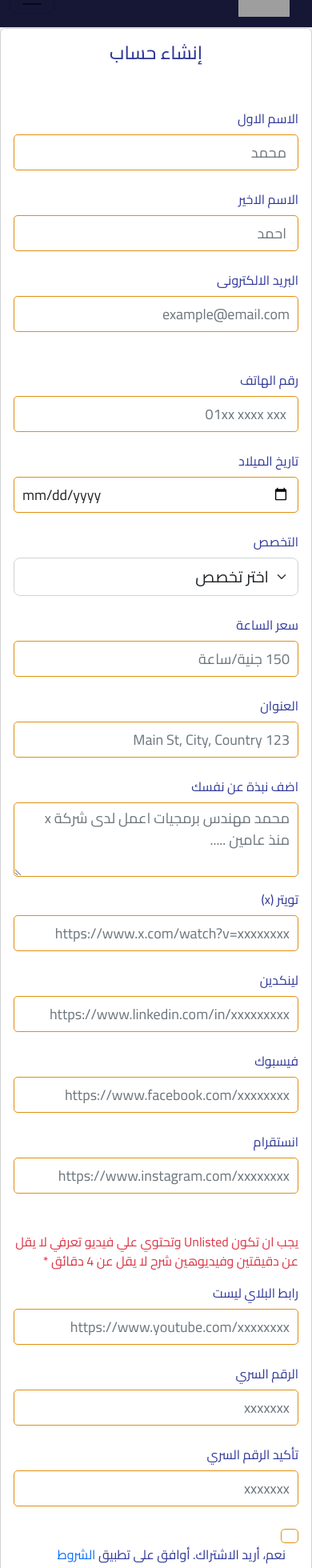
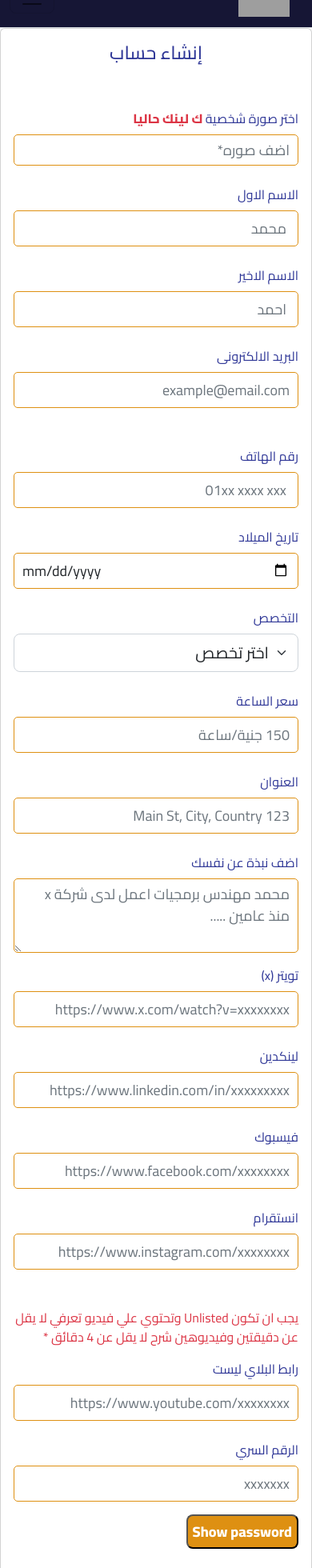
Before and after one commit to m21102001/booking-frontend, a React (Vite) app: page /auth/sign-up/instractor in a window 390 px wide. Shown: the part 40-2000 px from the top of the page at 80% size. Built offline with nearby package versions, Linux system fonts and the light colour scheme; no server answers; grey boxes are pictures that could not be loaded.

Commit message:
make a validation authorization

```diff
--- a/src/pages/SignUp/index.jsx
+++ b/src/pages/SignUp/index.jsx
@@ -7,10 +7,7 @@ import { Navbar } from '@/layout';
 const SignUp = () => {
   const navigate = useNavigate();
   const [isPending, setIsPending] = useState(false);
-  const [student, setStudent] = useState(true);
   const [check, setCheack] = useState(false);
-  const [terms, setTerms] = useState(false);
-
   const [fname, setFname] = useState('');
   const [lname, setLname] = useState('');
   const [email, setEmail] = useState('');
@@ -18,7 +15,6 @@ const SignUp = () => {
   const [birthdate, setBirthdate] = useState('');
   const [hourPrice, setHourPrice] = useState('');
   const [password, setPassword] = useState('');
-  const [role, setRole] = useState('');
   const [address, setAddress] = useState('');
   const [facebook, setFacebook] = useState('');
   const [twitter, setTwitter] = useState('');
@@ -28,13 +24,20 @@ const SignUp = () => {
   const [description, setDdescription] = useState('');
   const [field, setField] = useState('');
   const [Video, setVideo] = useState('');
+  const [showPassword, setShowPassword] = useState(false);
+  const [validationMessage, setValidationMessage] = useState("");
+  const [passwordConfirm, setPasswordConfirm] = useState('')
+  const [showValidationMessage, setShowValidationMessage] = useState(true);
 
   const handelSubmit = async (e) => {
     e.preventDefault();
-    // if (student) {
-    //   alert('Please check the student box to continue');
-    //   return;
-    // }
+    if (password !== passwordConfirm) {
+      alert("Passwords do not match")
+      return;
+    }
+    if ((!phone.match('[0-9]{10}'))) {
+      alert('من فضلك ادخل رقم هاتف صحيح');
+    } else {
       try {
         await axios
           .post(
@@ -46,7 +49,6 @@ const SignUp = () => {
               phone: phone,
               birthdate: birthdate,
               password: password,
-            role: 'mentor',
               address: address,
               socialMedia: {
                 facebook: facebook,
@@ -57,6 +59,7 @@ const SignUp = () => {
               image: image,
               description: description,
               field: field,
+              hourlyPrice: hourPrice
             },
             {
               headers: {
@@ -72,24 +75,26 @@ const SignUp = () => {
         setIsPending(false);
         console.log('response', err.response);
       }
+    }
   };
 
-  // const validatePassword = () => {
-  //   const passwordRegex = /^(?=.*[a-z])(?=.*[A-Z])(?=.*\d)(?=.*[@$!%*?&])[A-Za-z\d@$!%*?&]{8,}$/;
-  //   if (!password) {
-  //     setShowValidationMessage(false);
-  //     return;
-  //   }
-  //   if (passwordRegex.test(password)) {
-  //     setShowValidationMessage(false);
-  //   } else {
-  //     setShowValidationMessage(true);
-  //     setValidationMessage(
-  //       // "يجب ان يحتوى الرقم السري على رقم على الاقل وحرف كبير وحرف صغير و حرف خاص ويكون اكبر من 8 احرف"
-  //       "Password must contain at least one lowercase letter, one uppercase letter, one digit, one special character, and be at least 8 characters long."
-  //     );
-  //   }
-  // };
+  const validatePassword = () => {
+    const passwordRegex = /^(?=.*[a-z])(?=.*[A-Z])(?=.*\d)(?=.*[@$!%*?&])[A-Za-z\d@$!%*?&]{8,}$/;
+    if (!password) {
+      setShowValidationMessage(false);
+      return;
+    }
+    if (passwordRegex.test(password)) {
+      setShowValidationMessage(false);
+    } else {
+      setShowValidationMessage(true);
+      setValidationMessage(
+        // "يجب ان يحتوى الرقم السري على رقم على الاقل وحرف كبير وحرف صغير و حرف خاص ويكون اكبر من 8 احرف"
+        "Password must contain at least one lowercase letter, one uppercase letter, one digit, one special character, and be at least 8 characters long."
+      );
+    }
+  };
+
 
   return (
     <>
@@ -107,6 +112,22 @@ const SignUp = () => {
                         إنشاء حساب
                       </h3>
                       <form className="pb-5 pt-2" onSubmit={handelSubmit}>
+                        <div className="form-outline mb-4">
+                          <label className="form-label">
+                            اختر صورة شخصية <span className='text-danger fw-bold'>ك لينك حاليا</span>
+                          </label>
+                          <input
+                            // type="file"
+                            type="text"
+                            name="image"
+                            className="form-control mb-3"
+                            id="image"
+                            placeholder="اضف صوره*"
+                            value={image}
+                            onChange={(e) => setImage(e.target.value)}
+                          // onChange={(e) => setImage(e.target.files[0])}
+                          />
+                        </div>
                         <div className="row">
                           <div className="col-md-6 mb-4">
                             <div className="form-outline">
@@ -372,16 +393,25 @@ const SignUp = () => {
                             الرقم السري
                           </label>
                           <input
-                            type="password"
+                            type={showPassword ? "text" : "password"}
                             id="form3Example4cg"
                             className="form-control form-control-lg"
                             placeholder="xxxxxxx"
+                            onInput={validatePassword}
                             value={password}
                             required
                             onChange={(e) => setPassword(e.target.value)}
                           />
+                          <button
+                            onClick={() => setShowPassword(!showPassword)}
+                            className="password-button mt-3"
+                          >
+                            {showPassword ? "Hide password" : "Show password"}
+                          </button>
                         </div>
-
+                        {showValidationMessage && (
+                          <span className="validation-message">{validationMessage}</span>
+                        )}
                         <div className="form-outline mb-4">
                           <label
                             className="form-label"
@@ -390,10 +420,13 @@ const SignUp = () => {
                             تأكيد الرقم السري
                           </label>
                           <input
-                            type="password"
+                            type={showPassword ? "text" : "password"}
                             id="form3Example4cdg"
                             className="form-control form-control-lg"
                             placeholder="xxxxxxx"
+                            value={passwordConfirm}
+                            onChange={e => setPasswordConfirm(e.target.value)}
+                            required
                           />
                         </div>
 
--- a/src/pages/SignUpStudent/index.jsx
+++ b/src/pages/SignUpStudent/index.jsx
@@ -12,9 +12,18 @@ const SignUpStudent = () => {
   const [lname, setLname] = useState('');
   const [email, setEmail] = useState('');
   const [password, setPassword] = useState('');
+  const [showPassword, setShowPassword] = useState(false);
+  const [validationMessage, setValidationMessage] = useState("");
+  const [passwordConfirm, setPasswordConfirm] = useState('')
+  const [showValidationMessage, setShowValidationMessage] = useState(true);
+
 
   const handelSubmit = async (e) => {
     e.preventDefault();
+    if (password !== passwordConfirm) {
+      alert("Passwords do not match")
+      return;
+    }
     try {
       await axios
         .post(
@@ -38,6 +47,22 @@ const SignUpStudent = () => {
     } catch (err) {
       setIsPending(false);
       console.log('response', err.response);
+    }
+  };
+  const validatePassword = () => {
+    const passwordRegex = /^(?=.*[a-z])(?=.*[A-Z])(?=.*\d)(?=.*[@$!%*?&])[A-Za-z\d@$!%*?&]{8,}$/;
+    if (!password) {
+      setShowValidationMessage(false);
+      return;
+    }
+    if (passwordRegex.test(password)) {
+      setShowValidationMessage(false);
+    } else {
+      setShowValidationMessage(true);
+      setValidationMessage(
+        // "يجب ان يحتوى الرقم السري على رقم على الاقل وحرف كبير وحرف صغير و حرف خاص ويكون اكبر من 8 احرف"
+        "Password must contain at least one lowercase letter, one uppercase letter, one digit, one special character, and be at least 8 characters long."
+      );
     }
   };
 
@@ -99,7 +124,7 @@ const SignUpStudent = () => {
                           </div>
                         </div>
                         <div className="row">
-                          <div className="col-md-12 mb-4">
+                          <div className="col-md-12 mb-2">
                             <div className="form-outline mb-4">
                               <label
                                 className="form-label"
@@ -124,16 +149,25 @@ const SignUpStudent = () => {
                             الرقم السري
                           </label>
                           <input
-                            type="password"
+                            type={showPassword ? "text" : "password"}
                             id="form3Example4cg"
                             className="form-control form-control-lg"
                             placeholder="xxxxxxx"
+                            onInput={validatePassword}
                             value={password}
                             required
                             onChange={(e) => setPassword(e.target.value)}
                           />
+                          <button
+                            onClick={() => setShowPassword(!showPassword)}
+                            className="password-button mt-3"
+                          >
+                            {showPassword ? "Hide password" : "Show password"}
+                          </button>
                         </div>
-
+                        {showValidationMessage && (
+                          <span className="validation-message">{validationMessage}</span>
+                        )}
                         <div className="form-outline mb-4">
                           <label
                             className="form-label"
@@ -142,7 +176,7 @@ const SignUpStudent = () => {
                             تأكيد الرقم السري
                           </label>
                           <input
-                            type="password"
+                            type={showPassword ? "text" : "password"}
                             id="form3Example4cdg"
                             className="form-control form-control-lg"
                             placeholder="xxxxxxx"
```
Lines whose indentation alone changed are shown as unchanged.
